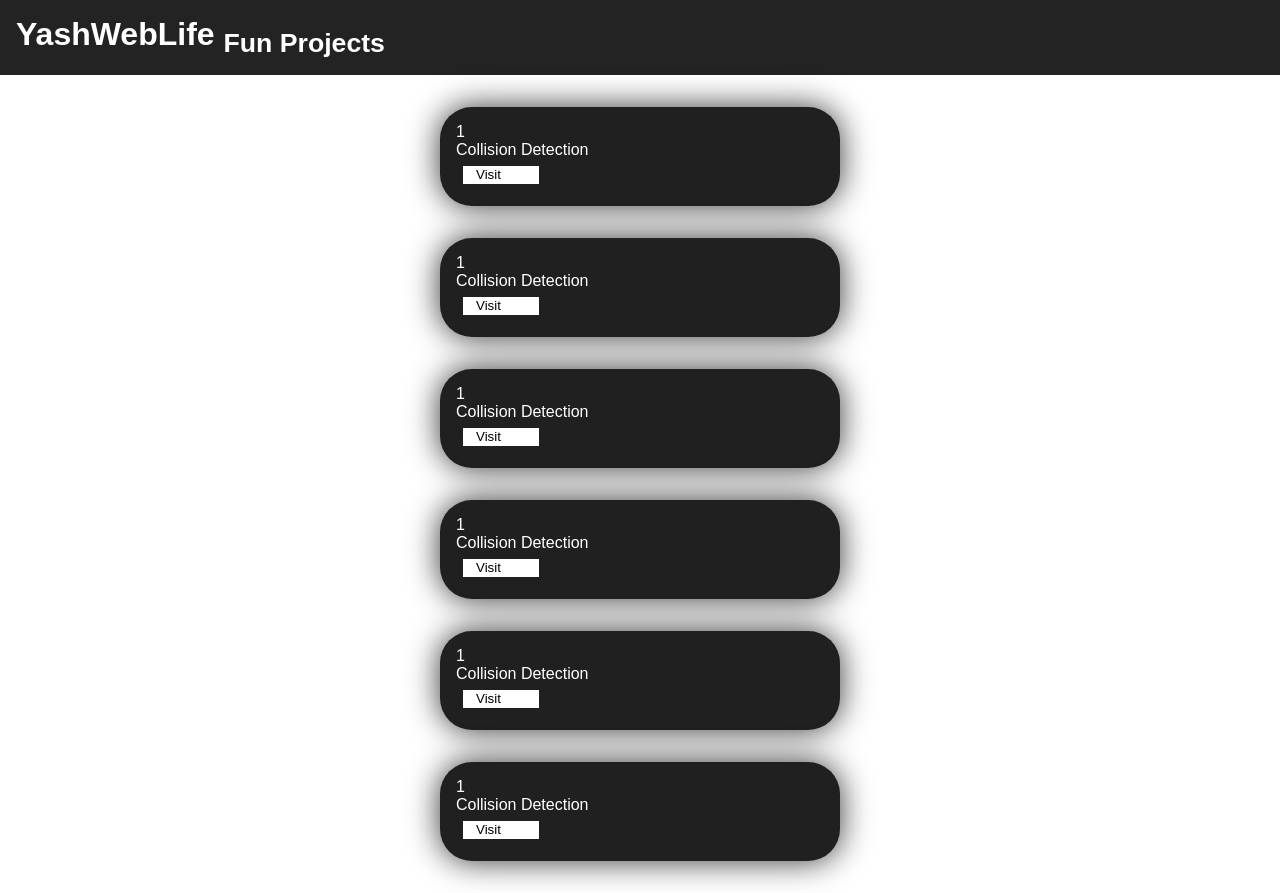
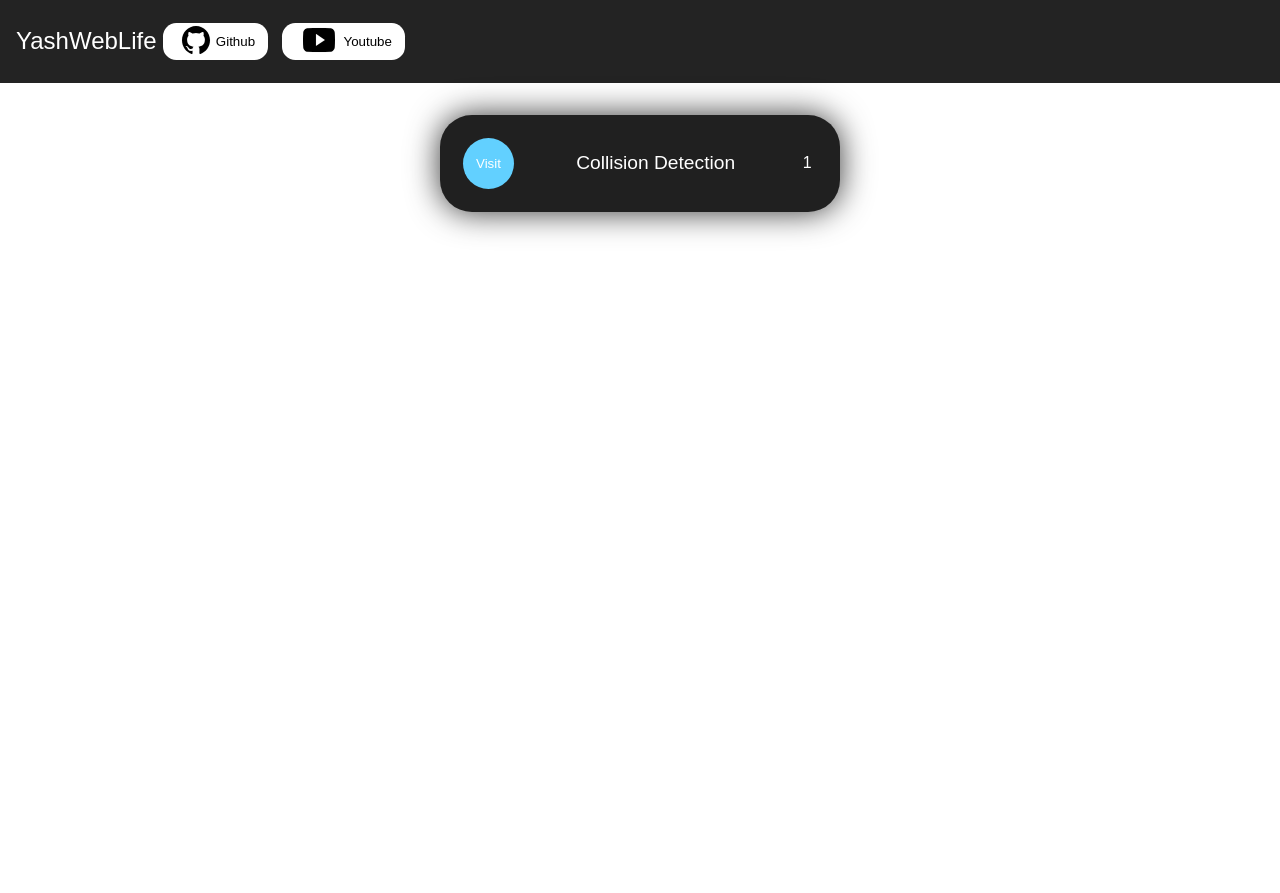
Before and after one commit to yashweblife/Fun-projects, a website built with webpack: page index.html in a window 1280 px wide. After the commit the page ends 800 px from the top, so only its background shows below. Built offline with nearby package versions, Linux system fonts and the light colour scheme.

Commit message:
Changed format

```diff
--- a/index.html
+++ b/index.html
@@ -4,95 +4,50 @@
     <meta charset="UTF-8">
     <meta http-equiv="X-UA-Compatible" content="IE=edge">
     <meta name="viewport" content="width=device-width, initial-scale=1.0">
+    <script type="module" src="https://unpkg.com/ionicons@5.5.2/dist/ionicons/ionicons.esm.js"></script>
+<script nomodule src="https://unpkg.com/ionicons@5.5.2/dist/ionicons/ionicons.js"></script>
     <title>Document</title>
 </head>
 <body>
     <header>
-        <h1>
-            YashWebLife <sub>Fun Projects</sub>
-        </h1>
+        <div class="toolbar">
+            <div class="title start">
+                YashWebLife
+            </div>
+            <div class="buttons end">
+                <button class="rounded">
+                    <div class="start">
+                        <ion-icon name="logo-github" size="large"></ion-icon>
+                    </div>
+                    <div class="end">Github</div>
+                </button>
+                <button class="rounded">
+                    <div class="start">
+                        <ion-icon name="logo-youtube" size="large"></ion-icon>
+                    </div>
+                    <div class="end">Youtube</div>
+                </button>
+            </div>
+
+        </div>
     </header>
     <main>
         <div class="card-holder">
             <div class="card">
                 <div class="card-header">
-                    <div class="card-toolbar">
-                        <div class="rank start">1</div>
+                    <div class="toolbar">
+                        <div class="rank end">1</div>
                         <div class="title">
                             Collision Detection
                         </div>
-                        <div class="buttons">
-                            <button>Visit</button>
-                        </div>
-                    </div>
-                </div>
-            </div>
-            <div class="card">
-                <div class="card-header">
-                    <div class="card-toolbar">
-                        <div class="rank">1</div>
-                        <div class="title">
-                            Collision Detection
-                        </div>
-                        <div class="buttons">
-                            <button>Visit</button>
-                        </div>
-                    </div>
-                </div>
-            </div>
-            <div class="card">
-                <div class="card-header">
-                    <div class="card-toolbar">
-                        <div class="rank">1</div>
-                        <div class="card-title">
-                            Collision Detection
-                        </div>
-                        <div class="buttons">
-                            <button>Visit</button>
-                        </div>
-                    </div>
-                </div>
-            </div>
-            <div class="card">
-                <div class="card-header">
-                    <div class="card-toolbar">
-                        <div class="rank">1</div>
-                        <div class="card-title">
-                            Collision Detection
-                        </div>
-                        <div class="buttons">
-                            <button>Visit</button>
-                        </div>
-                    </div>
-                </div>
-            </div>
-            <div class="card">
-                <div class="card-header">
-                    <div class="card-toolbar">
-                        <div class="rank">1</div>
-                        <div class="card-title">
-                            Collision Detection
-                        </div>
-                        <div class="buttons">
-                            <button>Visit</button>
-                        </div>
-                    </div>
-                </div>
-            </div>
-            <div class="card">
-                <div class="card-header">
-                    <div class="card-toolbar">
-                        <div class="rank">1</div>
-                        <div class="card-title">
-                            Collision Detection
-                        </div>
-                        <div class="buttons">
-                            <button>Visit</button>
+                        <div class="buttons start">
+                            <button href="#" class="circular primary">Visit</button>
                         </div>
                     </div>
                 </div>
             </div>
         </div>
     </main>
+
 </body>
 </html>
```
